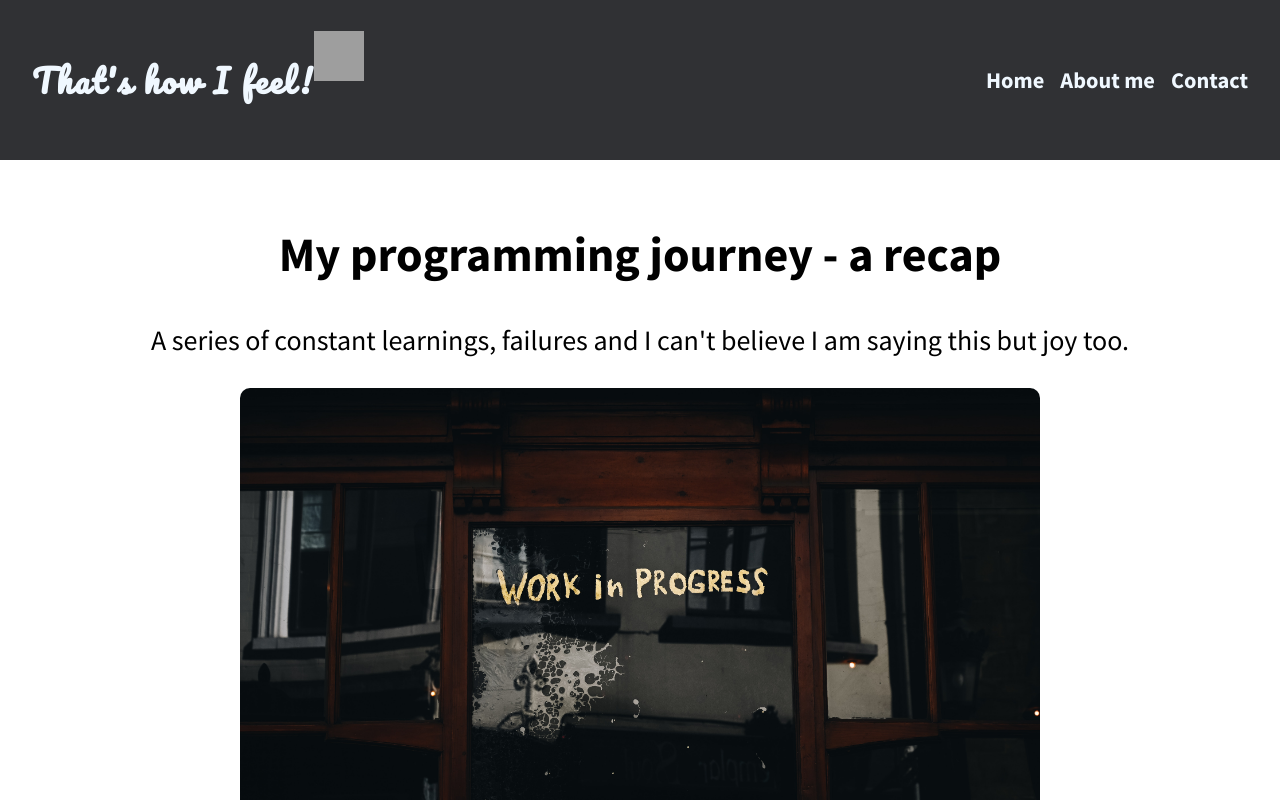
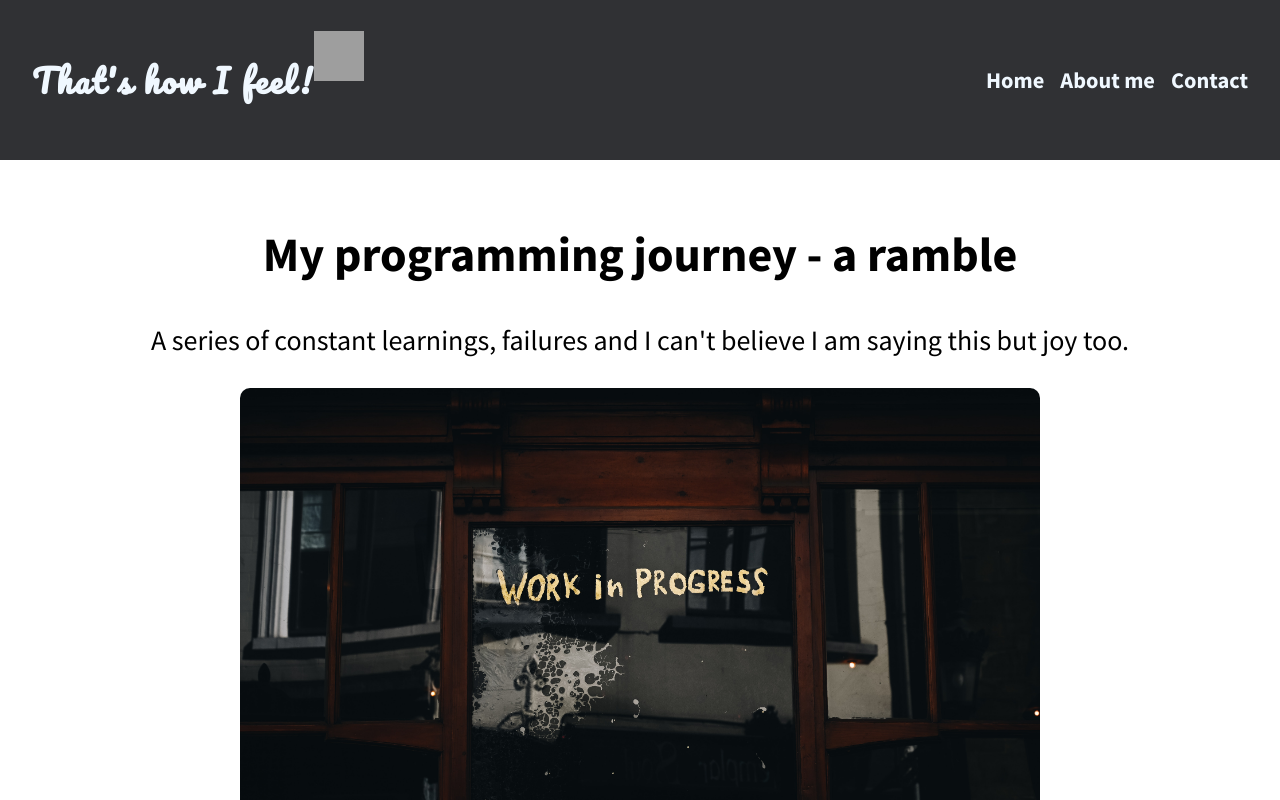
Before and after one commit to dgupta0/deeti-blogsite, a React (Vite) app: page /blog/article3 in a window 1280 px wide. Shown: the top 800 px of the page. Built offline with nearby package versions, Linux system fonts and the light colour scheme; grey boxes are pictures that could not be loaded; a web font is replaced by a local one.

Commit message:
minor checks

```diff
--- a/src/Pages/Article3.jsx
+++ b/src/Pages/Article3.jsx
@@ -4,7 +4,7 @@ import artImg3 from "../assets/article3.jpg"
 export default function Article3() {
     return (
         <div className="article">
-            <h1>My programming journey - a recap
+            <h1>My programming journey - a ramble
             </h1>
             <h2>A series of constant learnings, failures and I can't believe I am saying this but joy too.
             </h2>
```
